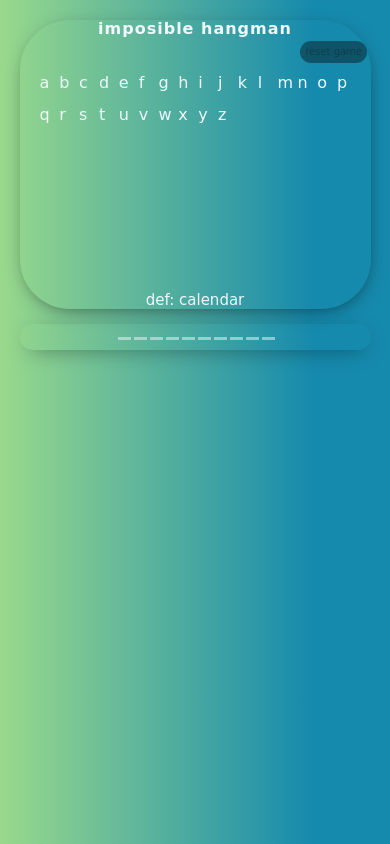
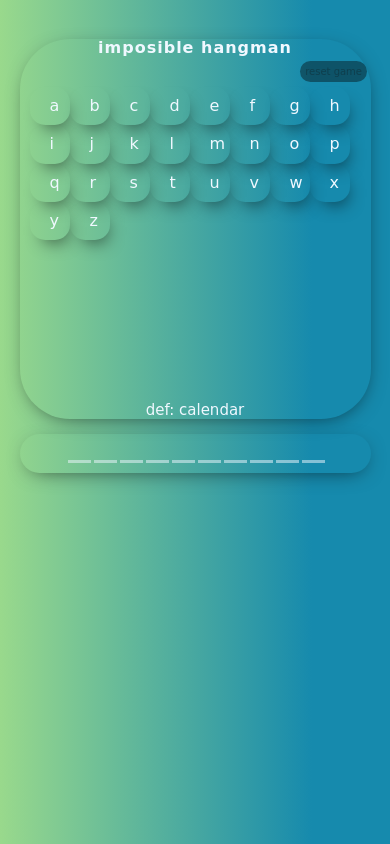
Before and after one commit to sevillecarlos/imposible-hang-man, a website built with Parcel: page index.html in a window 390 px wide. Built offline with nearby package versions, Linux system fonts and the light colour scheme; no server answers; a web font is replaced by a local one.

Commit message:
fix style

```diff
--- a/src/resource/css/styles.css
+++ b/src/resource/css/styles.css
@@ -261,6 +261,7 @@ h4 {
   .container {
     width: 90%;
     border-radius: 50px;
+    margin: 10% auto;
   }
   .title {
     font-size: 30px;
@@ -298,16 +299,18 @@ h4 {
     padding-bottom: 5px;
   }
   p {
-    font-size: 20px;
+    font-size: 25px;
   }
   .lines {
     width: 6px;
     height: 20px;
     margin-left: 3px;
     margin-top: 1px;
+    padding: 10px;
   }
   button {
     border-radius: 15px;
+    padding: 10px 20px
   }
   .result {
     font-size: 50px;
@@ -322,6 +325,7 @@ h4 {
   .container {
     width: 90%;
     border-radius: 50px;
+    margin: 10% auto;
   }
   .title {
     font-size: 100%;
@@ -356,20 +360,21 @@ h4 {
     overflow: auto;
     height: 100%;
     text-align: center;
-    padding-bottom: 5px;
     border-radius: 50px;
   }
   p {
     font-size: 20px;
   }
   .lines {
-    width: 6px;
+    width: 3px;
     height: 5px;
     margin-left: 3px;
     margin-top: 1px;
+    padding: 10px;
   }
   button {
     border-radius: 15px;
+    padding: 10px 20px
   }
   .result {
     font-size: 50px;
```
